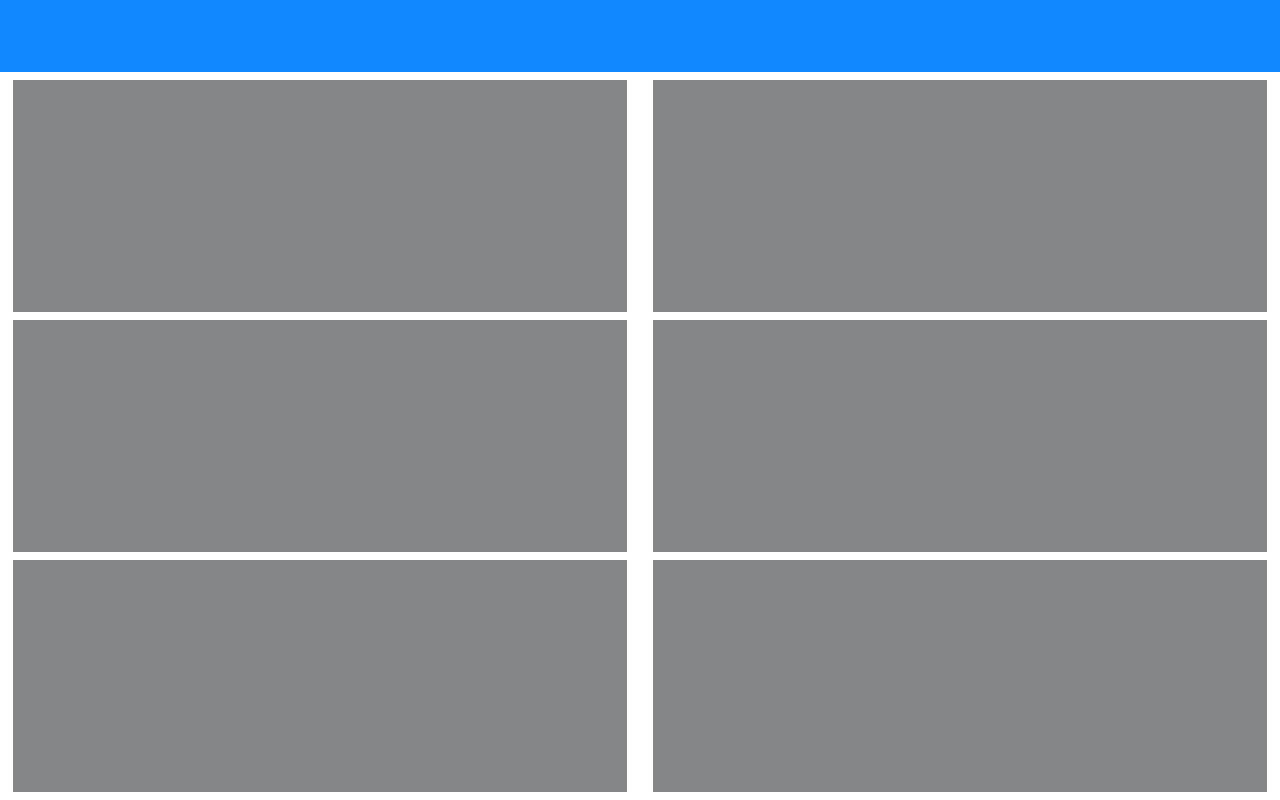
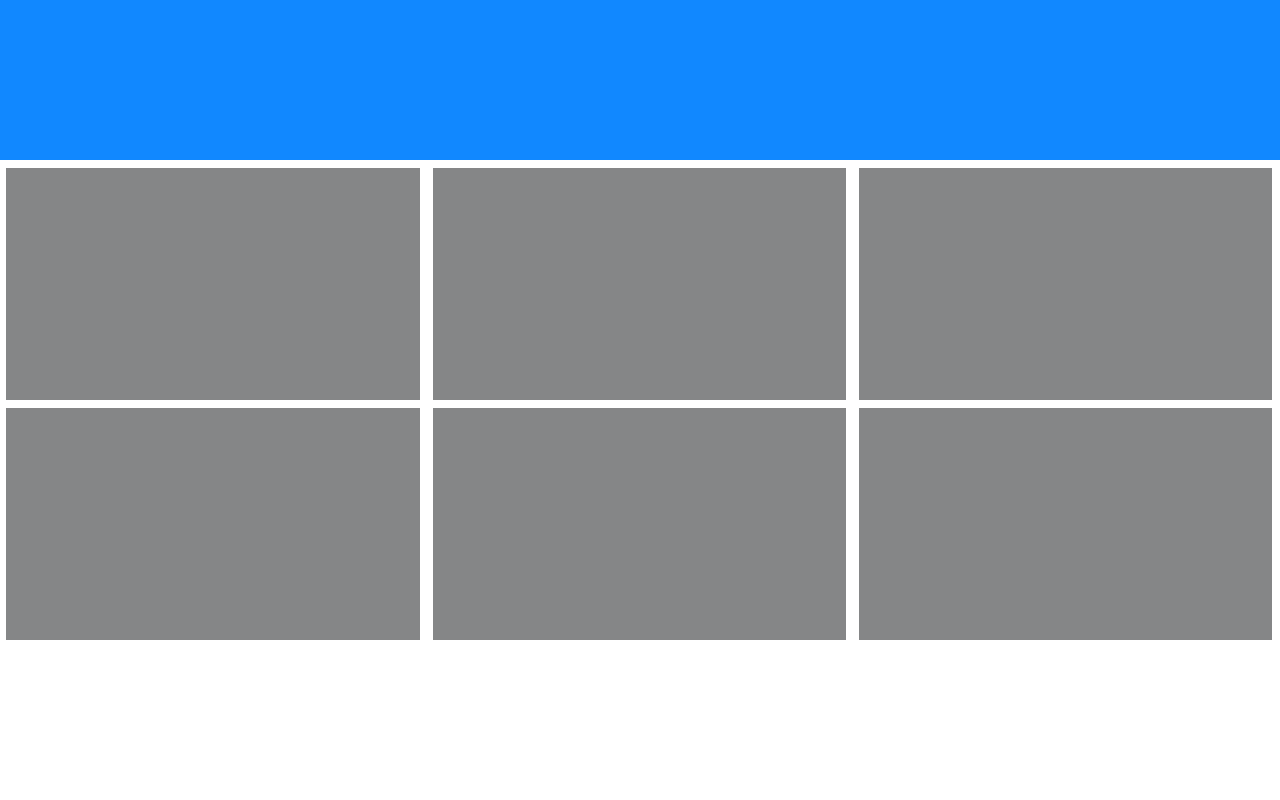
Before and after one commit to lenjha/basic-gallery, a plain HTML site: page index.html in a window 1280 px wide. Drawn offline with Linux system fonts and the light colour scheme.

Commit message:
create wireframe layout for landscape view

```diff
--- a/css/styles.css
+++ b/css/styles.css
@@ -25,3 +25,16 @@ html, body {
     margin-right: 1vw;
   }
 }
+
+@media screen and (min-width: 1024px) {
+
+  .header {
+    height: 20vh;
+  }
+
+  .item-1, .item-2, .item-3, .item-4, .item-5, .item-6 {
+    width: 32.3vw;
+    float: left;
+    margin: 0 0.5vw 1vh;
+  }
+}
```
